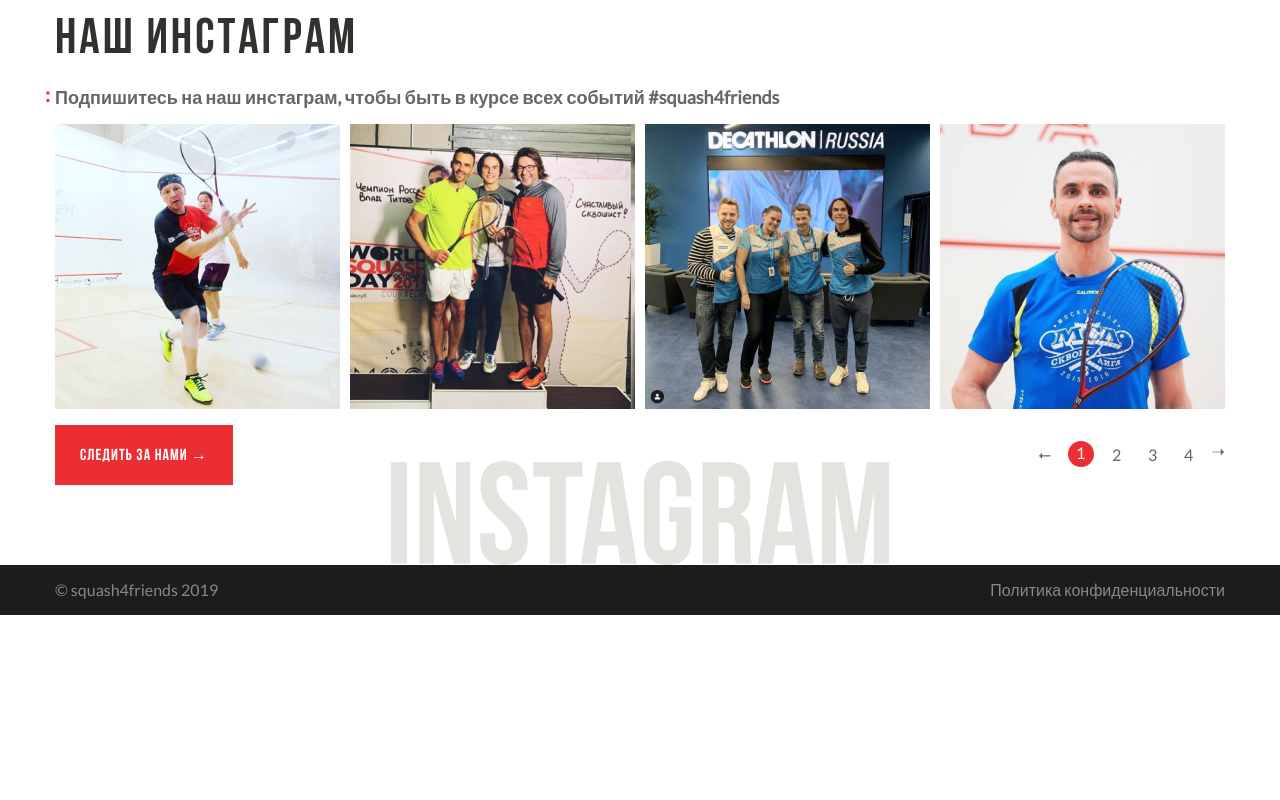
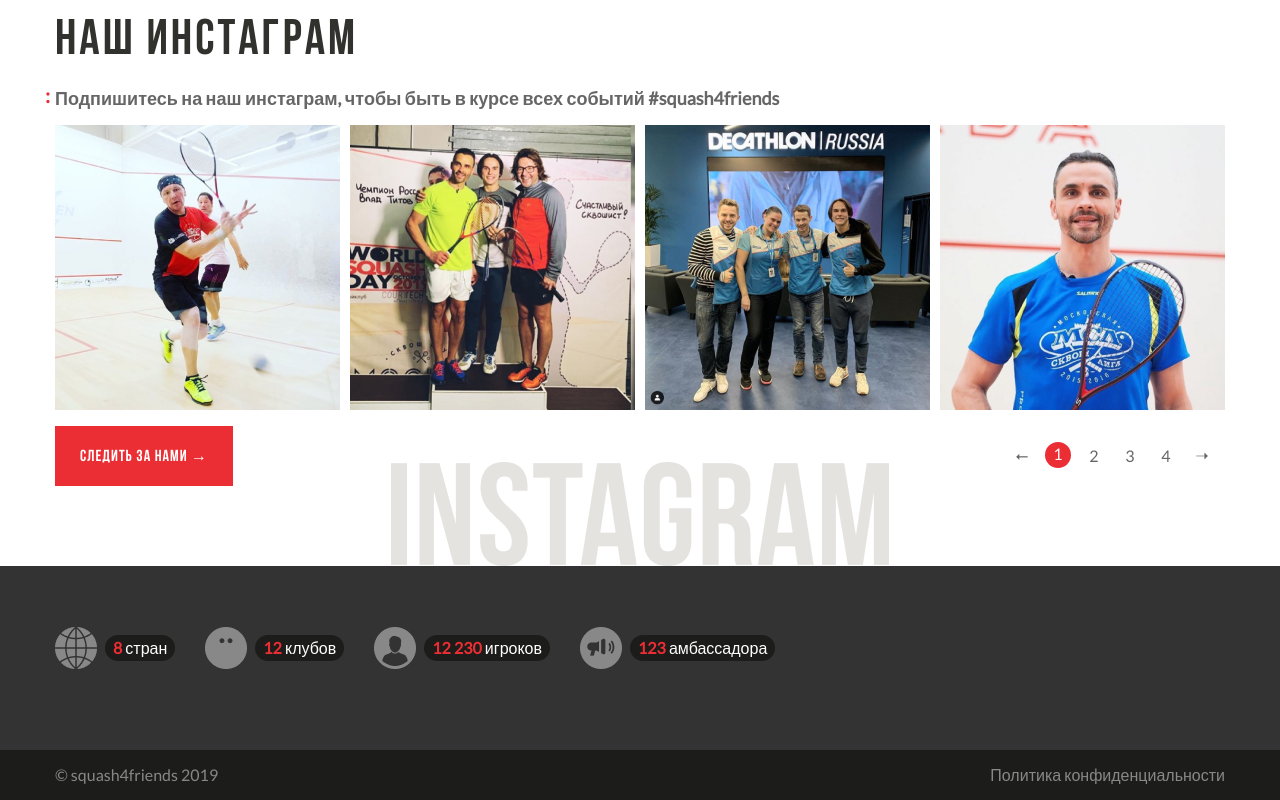
Before and after one commit to mirexdoors/squash4friends, a website built with webpack: page src/index.html in a window 1280 px wide. Shown: the part 1453-2253 px from the top of the page. Before the commit the page ends 2068 px from the top, so only its background shows below. Built offline with nearby package versions, Linux system fonts and the light colour scheme; a web font is replaced by a local one.

Commit message:
add footer counter

```diff
--- a/src/css/style.css
+++ b/src/css/style.css
@@ -80,15 +80,16 @@ ul {
 
 .counter {
     color: #FFF;
-    font-size: 14px;
+    font-size: 16px;
 }
-
+.toolbar__item {
+    margin-right: 10px;
+    align-self: flex-start;
+}
 .counter__item {
-    margin-right: 10px;
     border-radius: 26px;
     background: #1C1C1A;
     padding: 3px 8px;
-    align-self: flex-start;
 }
 
 .counter__itemDigit {
@@ -504,6 +505,28 @@ ul {
     justify-content: space-between;
 }
 /*instagram end*/
+
+/*footerCounter start*/
+.footerCounter {
+    padding: 45px 0 65px 0;
+    background: #333333;
+}
+.footerCounter__container {
+    list-style-type: none;
+    display: flex;
+}
+.footerCounter__item {
+    display: flex;
+    align-items: center;
+    margin-right: 30px;
+}
+.footerCounter__image {
+    margin-right: 8px;
+}
+.footerCounter__textBlock {
+
+}
+/*footerCounter end*/
 /*bottomBar start*/
 .bottomBar {
     color: #888888;
--- a/src/index.html
+++ b/src/index.html
@@ -14,16 +14,16 @@
 <header class="header">
     <div class="header__toolbar toolbar">
         <div class="toolbar__counter counter">
-            <div class="counter__item">
+            <div class="counter__item toolbar__item">
                 <span class="counter__itemDigit">8</span>&nbsp;стран
             </div>
-            <div class="counter__item">
+            <div class="counter__item toolbar__item">
                 <span class="counter__itemDigit">12</span>&nbsp;клубов
             </div>
-            <div class="counter__item">
+            <div class="counter__item toolbar__item">
                 <span class="counter__itemDigit">12&nbsp;230</span>&nbsp;игроков
             </div>
-            <div class="counter__item">
+            <div class="counter__item toolbar__item">
                 <span class="counter__itemDigit">123</span>&nbsp;амбассадора
             </div>
         </div>
@@ -219,7 +219,7 @@
                             <li class="paginationBlock__item">3</li>
                             <li class="paginationBlock__item">4</li>
                             <li
-                                    class="paginationBlock_item  paginationBlock__itemArrow  paginationBlock__itemArrow--right">
+                                    class="paginationBlock__item  paginationBlock__itemArrow  paginationBlock__itemArrow--right">
                                 &#10141;
                             </li>
                         </ul>
@@ -230,7 +230,38 @@
         <img src="./img/instagram/insta_title.png" class="instagram__logo" alt="">
     </section>
     <footer class="footer">
-        <div class="bottomBar">
+        <div class="footer__block footerCounter">
+            <div class="wrapper">
+                <ul class="footerCounter__container counter">
+                    <li class="footerCounter__item">
+                        <img src="./img/footer/globe.png" alt="" class="footerCounter__image">
+                        <div class="footerCounter__textBlock counter__item">
+                            <span class="counter__itemDigit">8</span>&nbsp;стран
+                        </div>
+                    </li>
+                    <li class="footerCounter__item">
+                        <img src="./img/footer/ball.png" alt="" class="footerCounter__image">
+                        <div class="footerCounter__textBlock counter__item">
+                            <span class="counter__itemDigit">12</span>&nbsp;клубов
+                        </div>
+                    </li>
+                    <li class="footerCounter__item">
+                        <img src="./img/footer/person.png" alt="" class="footerCounter__image">
+                        <div class="footerCounter__textBlock counter__item">
+                            <span class="counter__itemDigit">12 230</span>&nbsp;игроков
+                        </div>
+                    </li>
+                    <li class="footerCounter__item">
+                        <img src="./img/footer/speaker.png" alt="" class="footerCounter__image">
+                        <div class="footerCounter__textBlock counter__item">
+                            <span class="counter__itemDigit">123</span>&nbsp;амбассадора
+                        </div>
+                    </li>
+                </ul>
+            </div>
+        </div>
+
+        <div class="footer__block bottomBar">
             <div class="wrapper">
                 <div class="bottomBar__content">
                     <div class="bottomBar__copyright">
```
Also changed, not shown: src/img/footer/ball.png (added), src/img/footer/globe.png (added), src/img/footer/person.png (added), src/img/footer/speaker.png (added).
